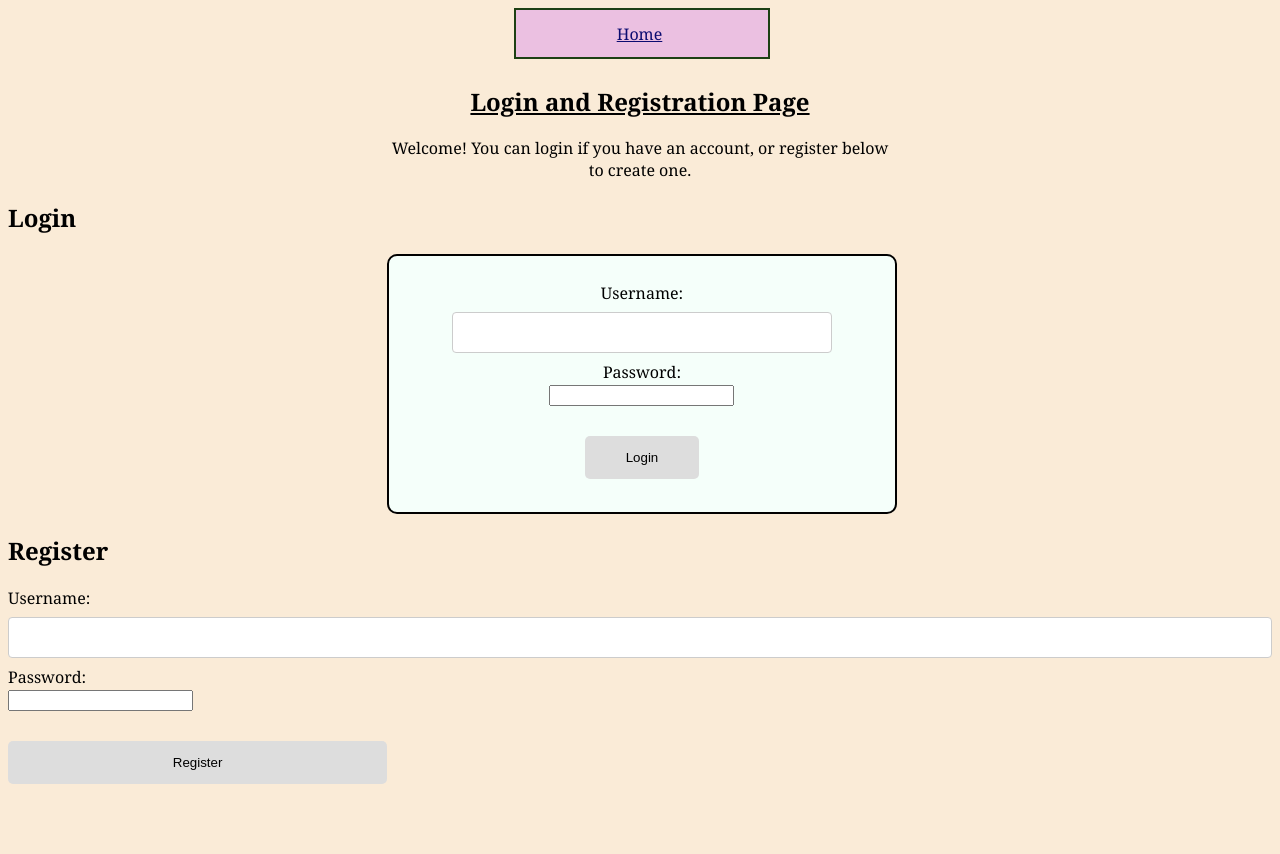
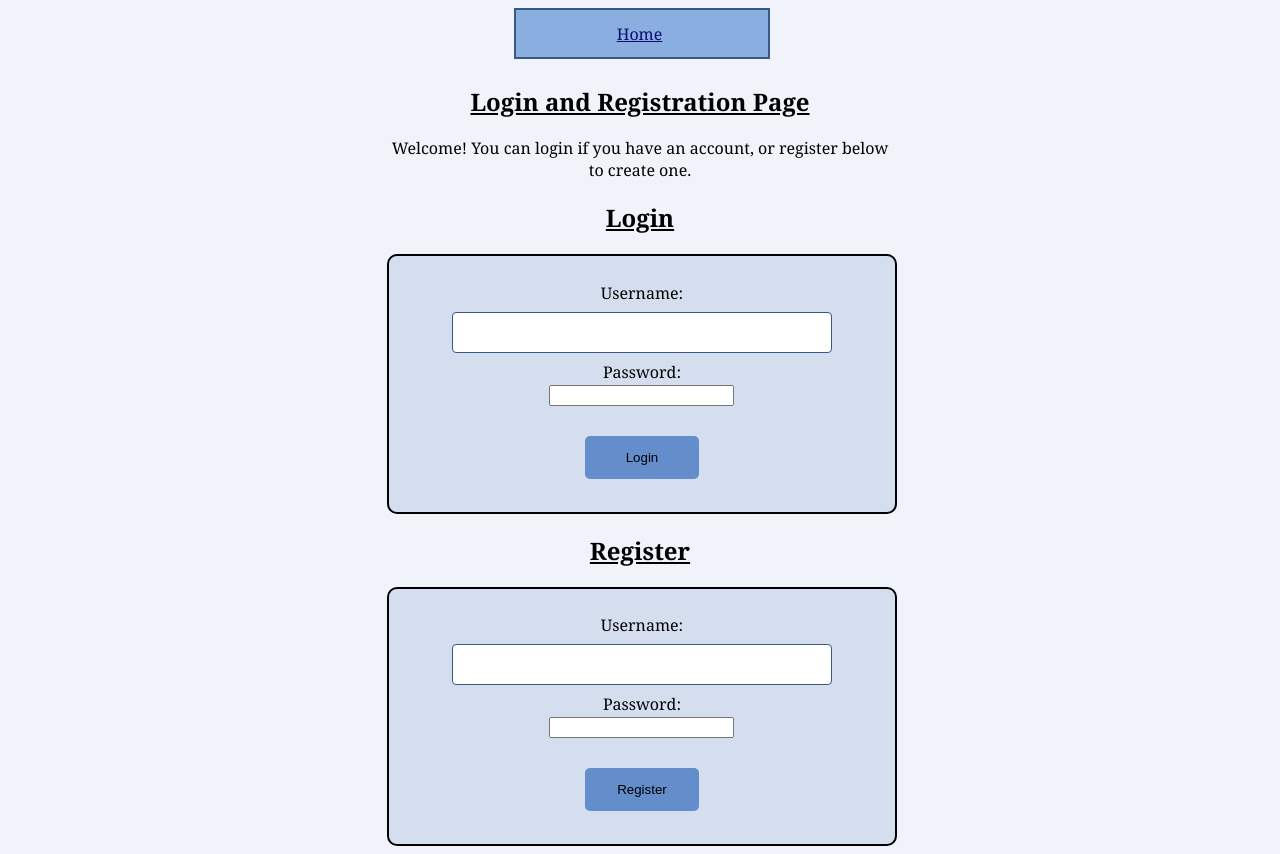
Before and after one commit to JanRinsma/INFR3120-Fall25-Project, a website: page login.html in a window 1280 px wide. Before the commit the page ends 800 px from the top, so only its background shows below. Drawn offline with Linux system fonts and the light colour scheme.

Commit message:
Updated the Colour palette for stylistic purposes

```diff
--- a/login.html
+++ b/login.html
@@ -23,7 +23,7 @@
     </section>
 
     <!--This creates Login section and sets the inputs (I made it so both username and password are required.) -->
-    <h2>Login</h2>
+    <h2 class="form-header">Login</h2>
     <form id="login-form">
         <label for="username">Username:</label>
         <input type="text" name="username" required>
@@ -33,7 +33,7 @@
     </form>
 
     <!--This is the register form, it sets the inputs (I also made this one have both username and password required.)-->
-    <h2>Register</h2>
+    <h2 class="form-header">Register</h2>
     <form id="register-form">
         <label for="new-username">Username:</label>
         <input type="text" name="new-username" required>
--- a/style.css
+++ b/style.css
@@ -10,7 +10,7 @@ img {
 
 body {
     font-family: Georgia, 'Times New Roman', Times, serif;
-    background-color: antiquewhite;
+    background-color: #F0F3FA;
 }
 
 button {
@@ -25,15 +25,23 @@ nav {
     margin-left: 40%;
     margin-right: 40%;
     text-align: center;
-    border: solid 2px #1d4014;
+    border: solid 2px #395886;
     width: 20%;
-    background-color: #ebc0e1
+    background-color: #8AAEE0
 }
 
-#login-form {
+.form-header {
+    width: 10%;
+    text-align: center;
+    text-decoration: underline;
+    margin-left: 45%;
+    margin-right: 45%;
+}
+
+#login-form, #register-form {
     border: 2px solid black;
     border-radius: 10px;
-    background-color: mintcream;
+    background-color: #D5DEEF;
     text-align: center;
     width: 30%;
     margin-left: 30%;
@@ -53,6 +61,21 @@ nav {
 
 #entry-form {
     display: none;
+    border: 2px solid black;
+    border-radius: 10px;
+    background-color: #D5DEEF;
+    text-align: center;
+    width: 40%;
+    margin-left: 30%;
+    margin-right: 30%;
+    padding: 2% 5% 2% 5%;
+}
+
+#schedule-submit-button {
+    text-decoration: underline;
+    width: 40%;
+    margin-left: 30%;
+    margin-right: 30%;
 }
 
 body > table{
@@ -82,7 +105,7 @@ input[type=text], input[type=number] {
     padding: 12px 20px;
     margin: 8px 0;
     display: inline-block;
-    border: 1px solid #ccc;
+    border: 1px solid #395886;
     border-radius: 4px;
     box-sizing: border-box;
 }
@@ -90,8 +113,8 @@ input[type=text], input[type=number] {
 
 input[type=submit]{
     width: 30%;
-    background-color: #ddd;
-    color: #000;
+    background-color: #638ecb;
+    color: #000000;
     padding: 14px 20px;
     margin: 8px 0;
     border: none;
```
Also changed, not shown: index.html (+4 -4 lines), README.md.
